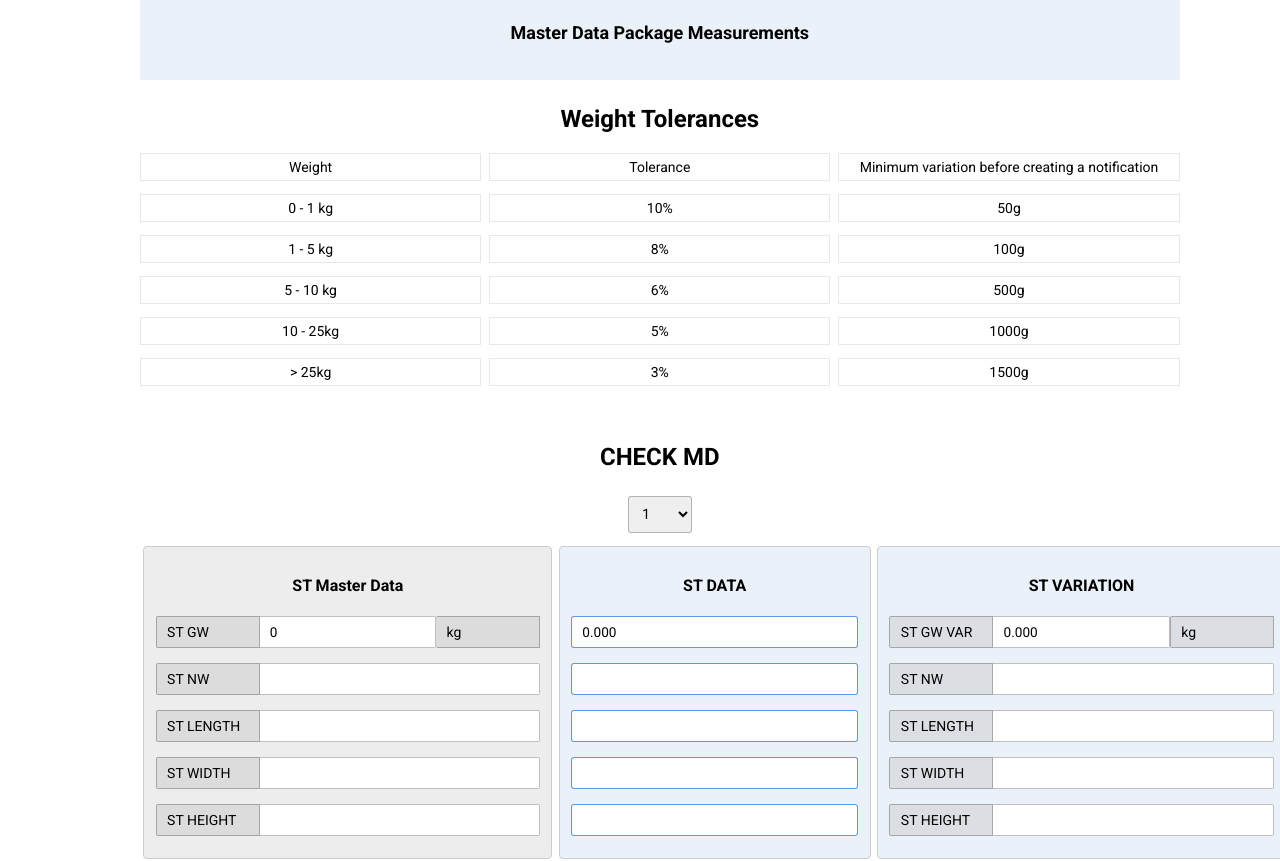
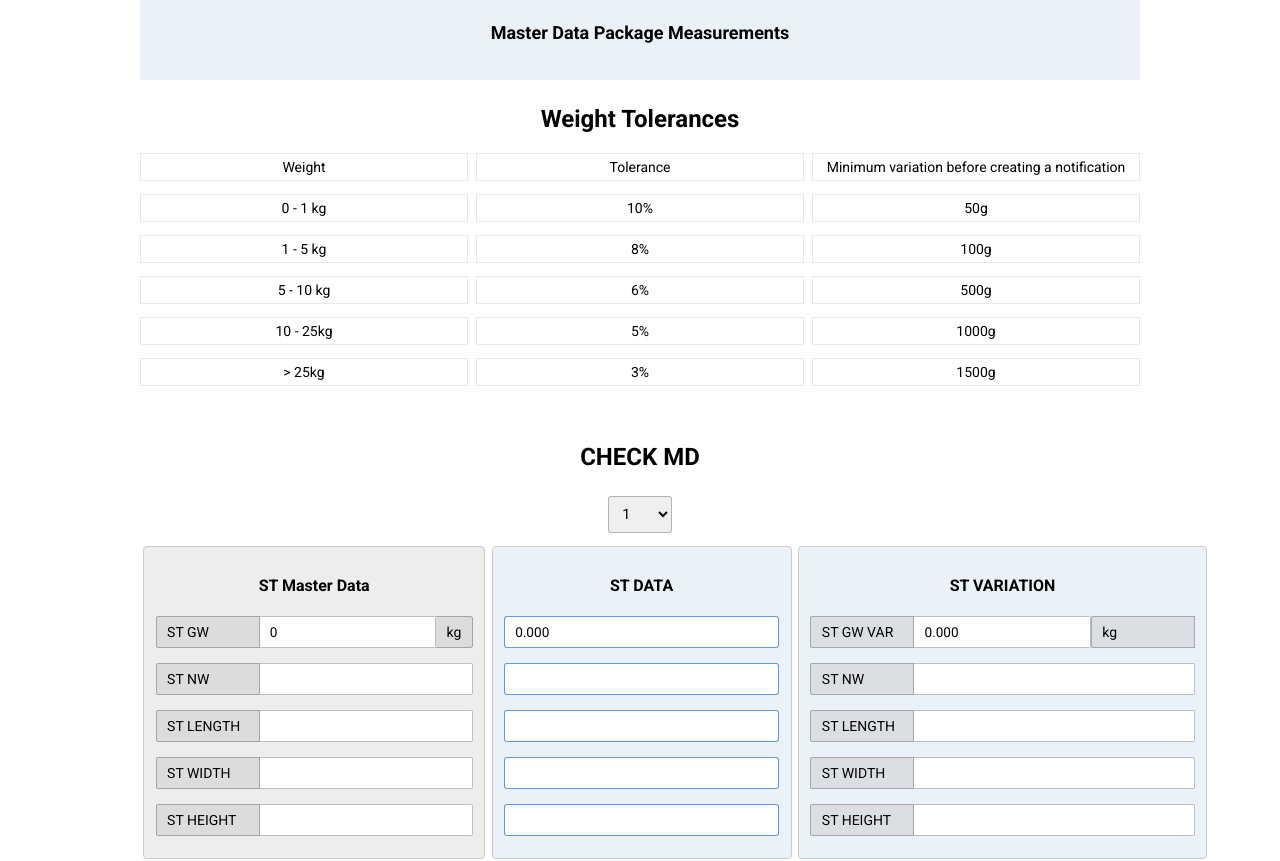
Before and after one commit to ricardoaguiar/calc-dimensions, a React (Create React App) app in the folder calculator/: page / in a window 1280 px wide. Shown: the top 861 px of the page. Built offline with nearby package versions, Linux system fonts and the light colour scheme.

Commit message:
Update App.css

```diff
--- a/calculator/src/App.css
+++ b/calculator/src/App.css
@@ -264,4 +264,9 @@
 }
 .append {
   border-left: none;
+  border-top-left-radius: 0;
+  border-bottom-left-radius: 0;
+  border-top-right-radius: 3px;
+  border-bottom-right-radius: 3px;
+  max-width: max-content;
 }
```
